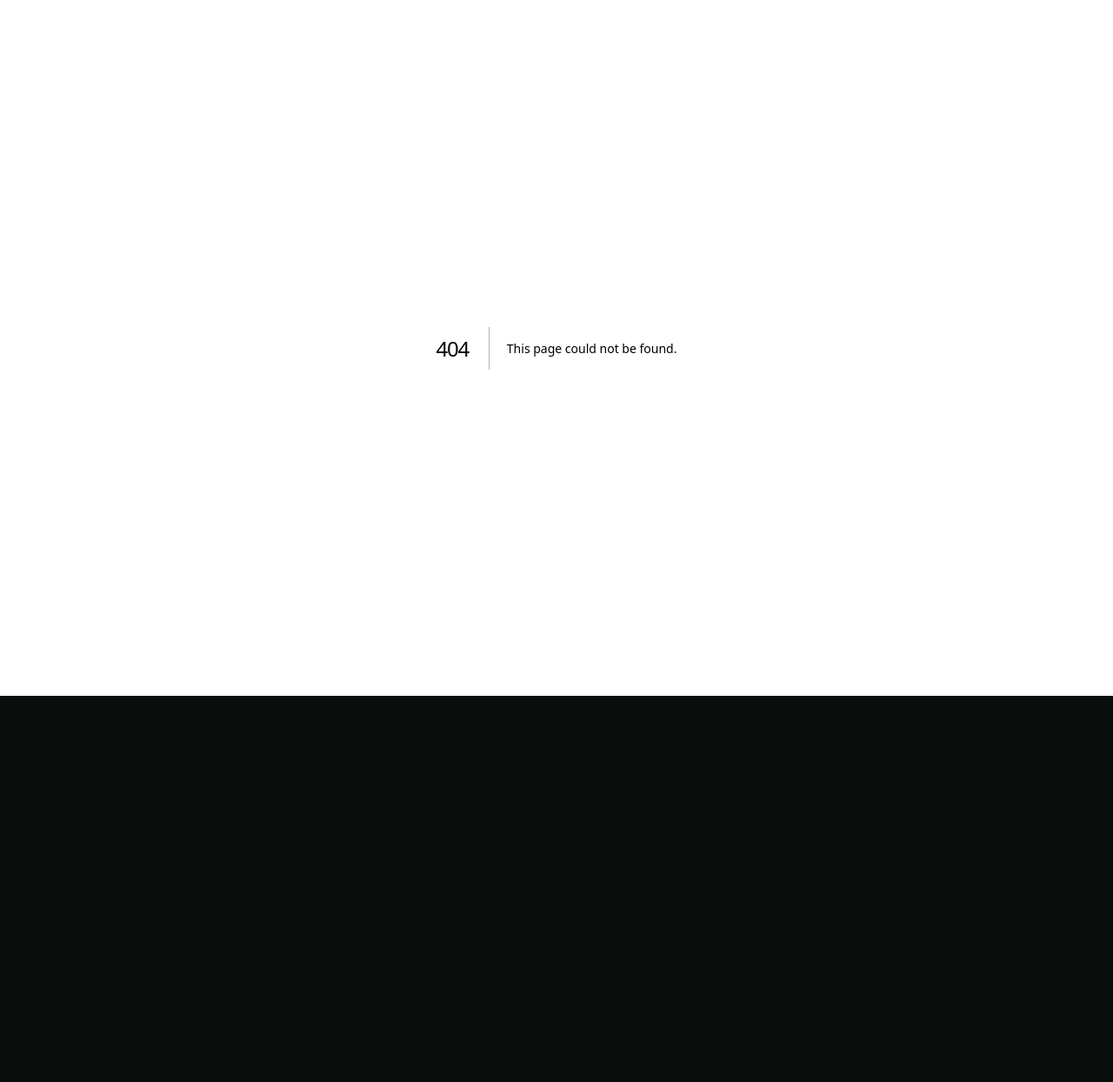
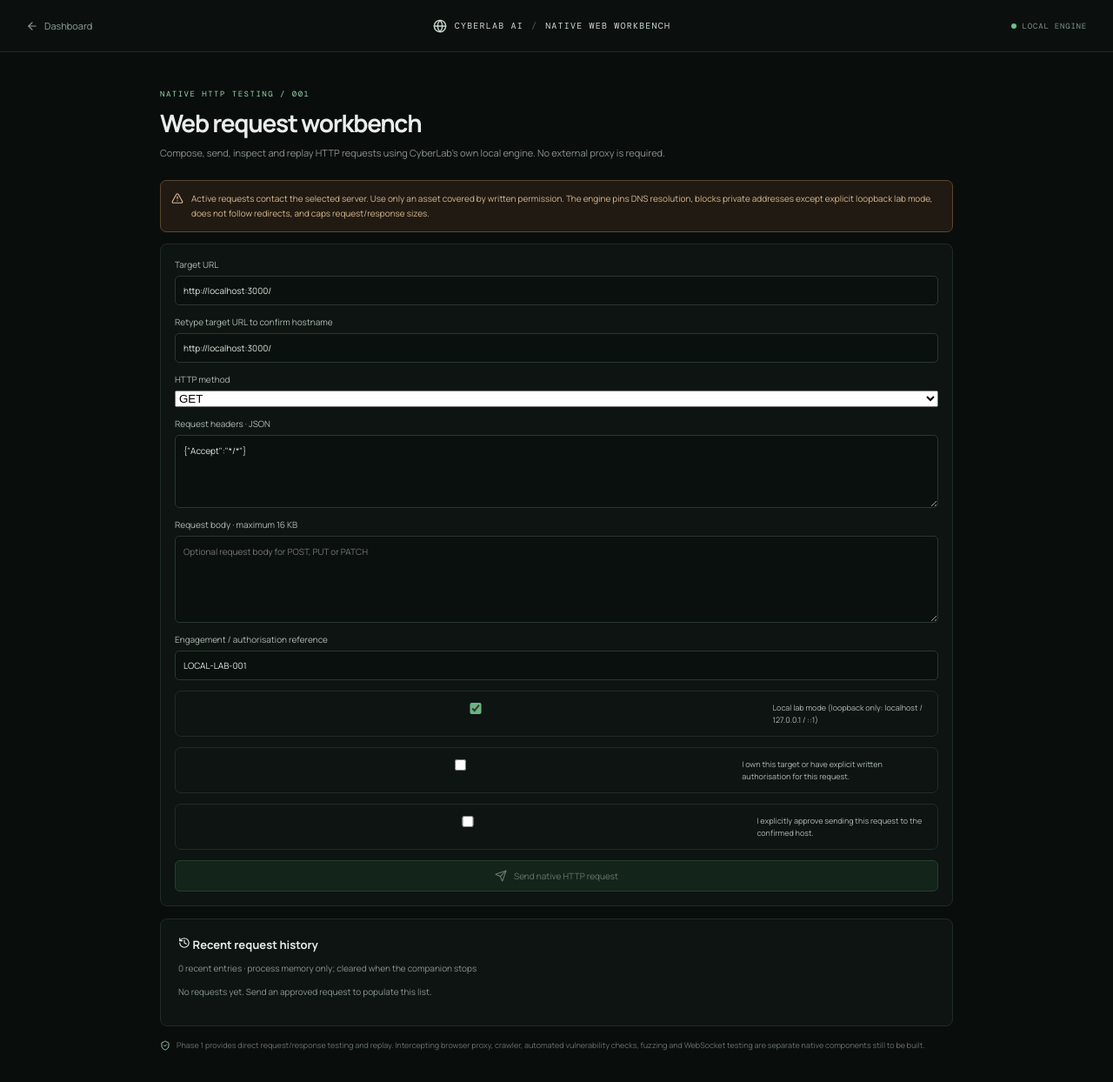
Before and after one commit to abelmiracle377-stack/cyberlab-ai, a Next.js app: page /web-workbench in a window 1280 px wide. Before the commit this address had no page. Shown: the whole page at 87% size. Before the commit the page ends 800 px from the top, so only its background shows below. Built offline with nearby package versions, Linux system fonts and the light colour scheme.

Commit message:
Build native HTTP request workbench UI

```diff
--- /dev/null
+++ b/app/web-workbench/page.tsx
@@ -0,0 +1,110 @@
+"use client";
+
+import { useEffect, useState } from "react";
+import Link from "next/link";
+import { ArrowLeft, AlertTriangle, Globe, History, LoaderCircle, Send, ShieldCheck } from "lucide-react";
+
+type HttpResult = {
+  id: string; status: number; reason: string; method: string; target: string;
+  durationMs: number; resolvedAddress: string; headers: { name: string; value: string }[];
+  body: string; bodyBytes: number; truncated: boolean; capturedAt: string;
+};
+
+export default function WebWorkbenchPage() {
+  const [url, setUrl] = useState("http://localhost:3000/");
+  const [confirmationUrl, setConfirmationUrl] = useState("http://localhost:3000/");
+  const [method, setMethod] = useState("GET");
+  const [headersText, setHeadersText] = useState('{"Accept":"*/*"}');
+  const [body, setBody] = useState("");
+  const [reference, setReference] = useState("LOCAL-LAB-001");
+  const [authorised, setAuthorised] = useState(false);
+  const [confirmSend, setConfirmSend] = useState(false);
+  const [confirmStateChange, setConfirmStateChange] = useState(false);
+  const [localLabMode, setLocalLabMode] = useState(true);
+  const [result, setResult] = useState<HttpResult | null>(null);
+  const [history, setHistory] = useState<HttpResult[]>([]);
+  const [error, setError] = useState("");
+  const [busy, setBusy] = useState(false);
+
+  const token = () => sessionStorage.getItem("cyberlab.kaliBridgeToken") || "";
+
+  async function loadHistory() {
+    const pairing = token();
+    if (!pairing) return;
+    const response = await fetch("http://127.0.0.1:8765/web/history", { headers: { Authorization: "Bearer " + pairing } });
+    const data = await response.json();
+    if (!response.ok) throw new Error(data.error || "Could not load request history.");
+    setHistory(data.items || []);
+  }
+
+  useEffect(() => { loadHistory().catch(() => undefined); }, []);
+
+  async function sendRequest(event: React.FormEvent) {
+    event.preventDefault();
+    setBusy(true); setError(""); setResult(null);
+    try {
+      const pairing = token();
+      if (!pairing) throw new Error("Connect the local Kali companion first in Kali Connection.");
+      let parsedHeaders: unknown;
+      try { parsedHeaders = JSON.parse(headersText); } catch { throw new Error("Headers must be valid JSON in name/value format."); }
+      if (!parsedHeaders || Array.isArray(parsedHeaders) || typeof parsedHeaders !== "object") throw new Error("Headers must be a JSON object.");
+      const response = await fetch("http://127.0.0.1:8765/web/request", {
+        method: "POST",
+        headers: { "Content-Type": "application/json", Authorization: "Bearer " + pairing },
+        body: JSON.stringify({ url, confirmationUrl, method, headers: parsedHeaders, body, authorizationReference: reference, authorizationConfirmed: authorised, confirmSend, confirmStateChange, localLabMode }),
+      });
+      const data = await response.json();
+      if (!response.ok) throw new Error(data.error || "Native HTTP request failed.");
+      setResult(data);
+      await loadHistory();
+    } catch (cause) { setError(cause instanceof Error ? cause.message : "Unexpected request error."); }
+    finally { setBusy(false); }
+  }
+
+  const stateChanging = ["POST", "PUT", "PATCH", "DELETE"].includes(method);
+
+  return <main className="agent-shell">
+    <header className="agent-topbar">
+      <Link href="/" className="agent-back"><ArrowLeft size={14}/> Dashboard</Link>
+      <div className="agent-brand"><Globe size={16}/> CYBERLAB AI <span className="agent-top-sep">/</span> NATIVE WEB WORKBENCH</div>
+      <span className="agent-secure-label"><span/> LOCAL ENGINE</span>
+    </header>
+    <section className="agent-main">
+      <div className="agent-heading">
+        <div className="agent-overline">NATIVE HTTP TESTING / 001</div>
+        <h1>Web request workbench</h1>
+        <p>Compose, send, inspect and replay HTTP requests using CyberLab's own local engine. No external proxy is required.</p>
+      </div>
+      <div className="scope-warning"><AlertTriangle size={14}/> Active requests contact the selected server. Use only an asset covered by written permission. The engine pins DNS resolution, blocks private addresses except explicit loopback lab mode, does not follow redirects, and caps request/response sizes.</div>
+      <form className="report-editor" onSubmit={sendRequest}>
+        <label>Target URL<input value={url} onChange={e=>setUrl(e.target.value)} required maxLength={2048} placeholder="https://your-authorised-domain.example/path"/></label>
+        <label>Retype target URL to confirm hostname<input value={confirmationUrl} onChange={e=>setConfirmationUrl(e.target.value)} required maxLength={2048}/></label>
+        <label>HTTP method<select value={method} onChange={e=>setMethod(e.target.value)}>{["GET","HEAD","OPTIONS","POST","PUT","PATCH","DELETE"].map(item=><option key={item}>{item}</option>)}</select></label>
+        <label>Request headers · JSON<textarea value={headersText} onChange={e=>setHeadersText(e.target.value)} rows={4} spellCheck={false}/></label>
+        <label>Request body · maximum 16 KB<textarea value={body} onChange={e=>setBody(e.target.value)} rows={5} spellCheck={false} placeholder="Optional request body for POST, PUT or PATCH"/></label>
+        <label>Engagement / authorisation reference<input value={reference} onChange={e=>setReference(e.target.value)} required maxLength={160}/></label>
+        <div className="scope-checks"><label><input type="checkbox" checked={localLabMode} onChange={e=>setLocalLabMode(e.target.checked)}/> Local lab mode (loopback only: localhost / 127.0.0.1 / ::1)</label></div>
+        <div className="scope-checks"><label><input type="checkbox" checked={authorised} onChange={e=>setAuthorised(e.target.checked)}/> I own this target or have explicit written authorisation for this request.</label></div>
+        <div className="scope-checks"><label><input type="checkbox" checked={confirmSend} onChange={e=>setConfirmSend(e.target.checked)}/> I explicitly approve sending this request to the confirmed host.</label></div>
+        {stateChanging && <div className="scope-checks"><label><input type="checkbox" checked={confirmStateChange} onChange={e=>setConfirmStateChange(e.target.checked)}/> I separately confirm this {method} request may change server state and is safe within the authorised test.</label></div>}
+        <button className="report-download" type="submit" disabled={busy || !authorised || !confirmSend || (stateChanging && !confirmStateChange) || !reference.trim()}>{busy?<><LoaderCircle size={14}/> Sending…</>:<><Send size={14}/> Send native HTTP request</>}</button>
+      </form>
+      {error && <div className="agent-error"><AlertTriangle size={14}/>{error}</div>}
+      {result && <div className="network-results">
+        <h2><ShieldCheck size={14}/> Response · {result.status} {result.reason}</h2>
+        <p>{result.method} {result.target} · {result.durationMs} ms · pinned address {result.resolvedAddress} · {result.bodyBytes} bytes{result.truncated?" · response truncated":""}</p>
+        <h3>Response headers</h3>
+        <pre style={{whiteSpace:"pre-wrap",overflowWrap:"anywhere",fontSize:11}}>{result.headers.map(h=>h.name+": "+h.value).join("\n")}</pre>
+        <h3>Response body</h3>
+        <pre style={{whiteSpace:"pre-wrap",overflowWrap:"anywhere",maxHeight:360,overflow:"auto",fontSize:11}}>{result.body}</pre>
+      </div>}
+      <div className="network-results">
+        <h2><History size={14}/> Recent request history</h2>
+        <p>{history.length} recent entries · process memory only; cleared when the companion stops</p>
+        {history.map(item=><button key={item.id} type="button" className="nav-item" style={{width:"100%",marginTop:6,textAlign:"left"}} onClick={()=>{setUrl(item.target);setConfirmationUrl(item.target);setMethod(item.method);setResult(item);setConfirmSend(false);setAuthorised(false);}}>{item.method} · {item.status} · {item.target}</button>)}
+        {!history.length && <p>No requests yet. Send an approved request to populate this list.</p>}
+      </div>
+      <div className="agent-disclaimer"><ShieldCheck size={12}/> Phase 1 provides direct request/response testing and replay. Intercepting browser proxy, crawler, automated vulnerability checks, fuzzing and WebSocket testing are separate native components still to be built.</div>
+    </section>
+  </main>;
+}
```
